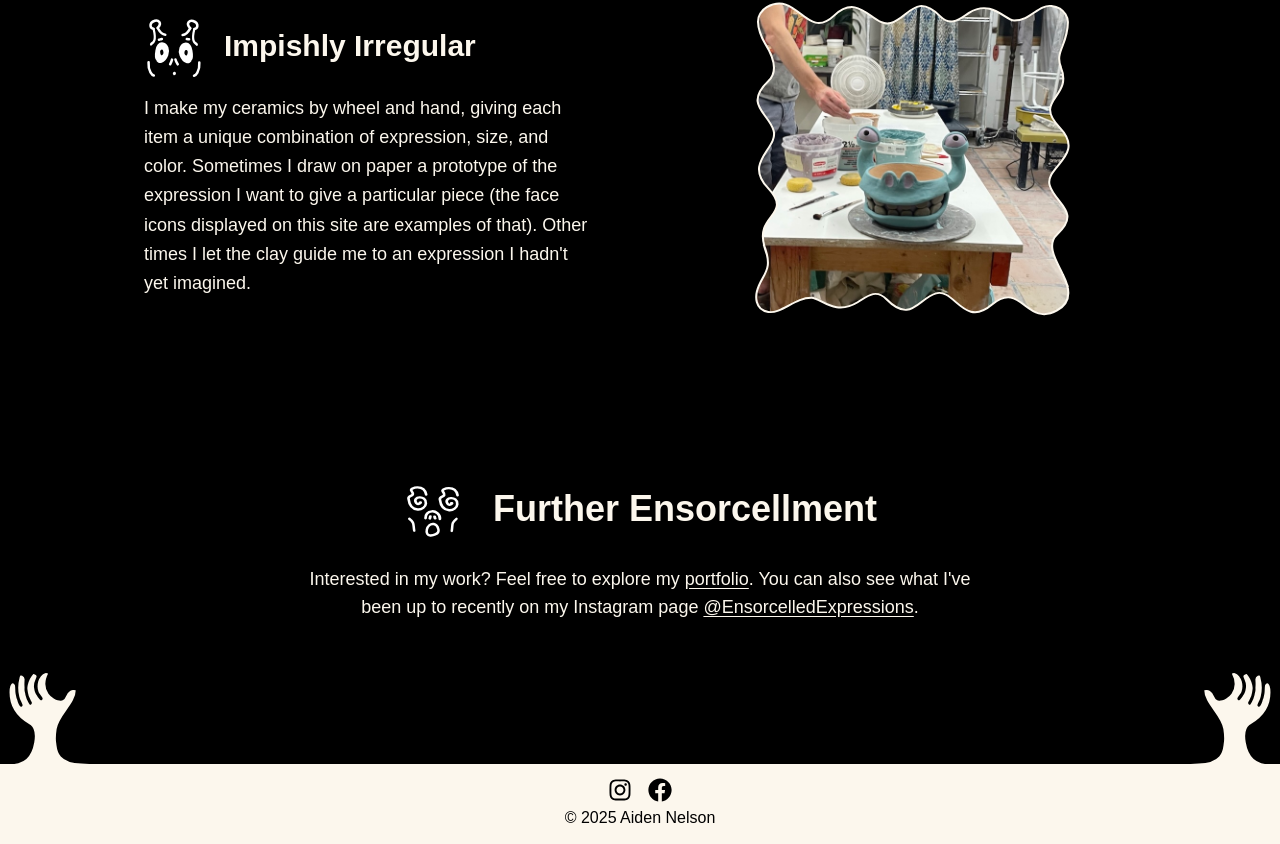
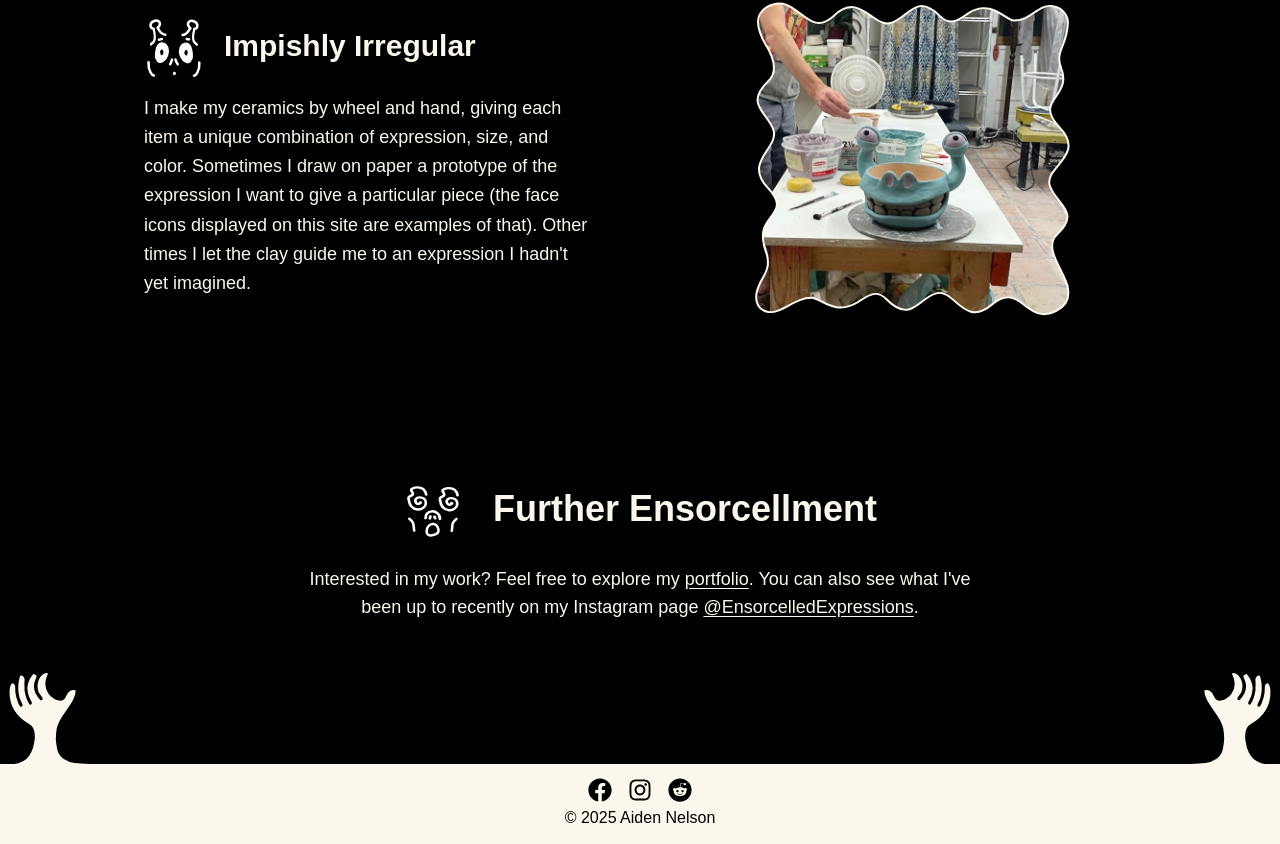
Before and after one commit to Aidenjn/Ensorcelled-Expressions, a Next.js app in the folder site/: page / in a window 1280 px wide. Shown: the part 1905-2749 px from the top of the page. Built offline with nearby package versions, Linux system fonts and the light colour scheme; a web font is replaced by a local one.

Commit message:
Added Reddit social link to footer.

```diff
--- a/site/components/layout/Footer.tsx
+++ b/site/components/layout/Footer.tsx
@@ -1,10 +1,11 @@
 import GraspHand from '@/public/custom_graphics/grasphand.svg';
-import { FaInstagram, FaFacebook } from 'react-icons/fa';
+import { FaInstagram, FaFacebook, FaReddit } from 'react-icons/fa';
 
 export default function Footer() {
   const links = [
+    { href: 'https://facebook.com/ensorcelledexpressions', icon: <FaFacebook /> },
     { href: 'https://instagram.com/ensorcelledexpressions', icon: <FaInstagram /> },
-    { href: 'https://facebook.com/ensorcelledexpressions', icon: <FaFacebook /> },
+    { href: 'https://www.reddit.com/user/EnsorcelledExpress', icon: <FaReddit /> },
     // { href: "https://etsy.com/ensorcelledexpressions", icon: <FaEtsy /> },
   ];
 
```
